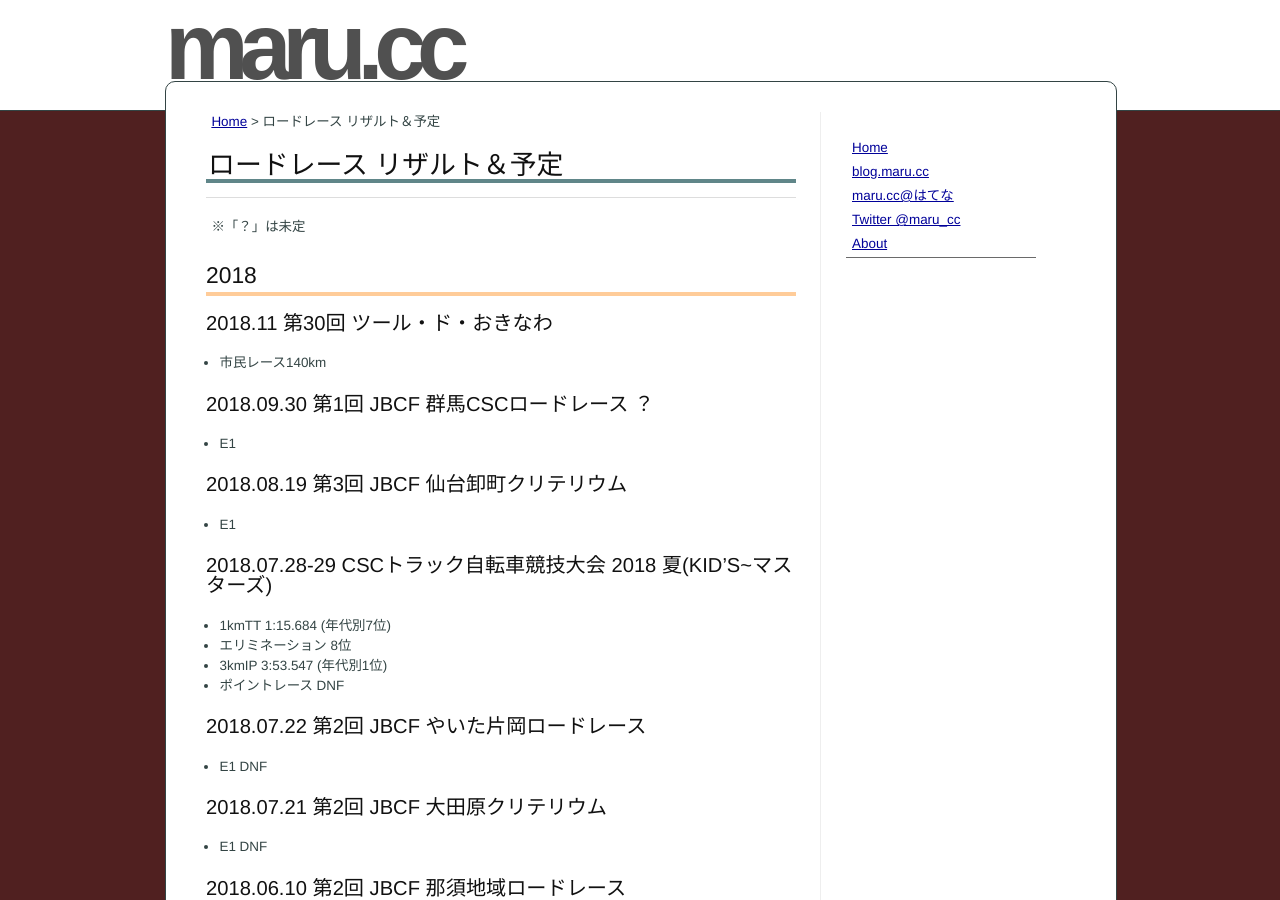
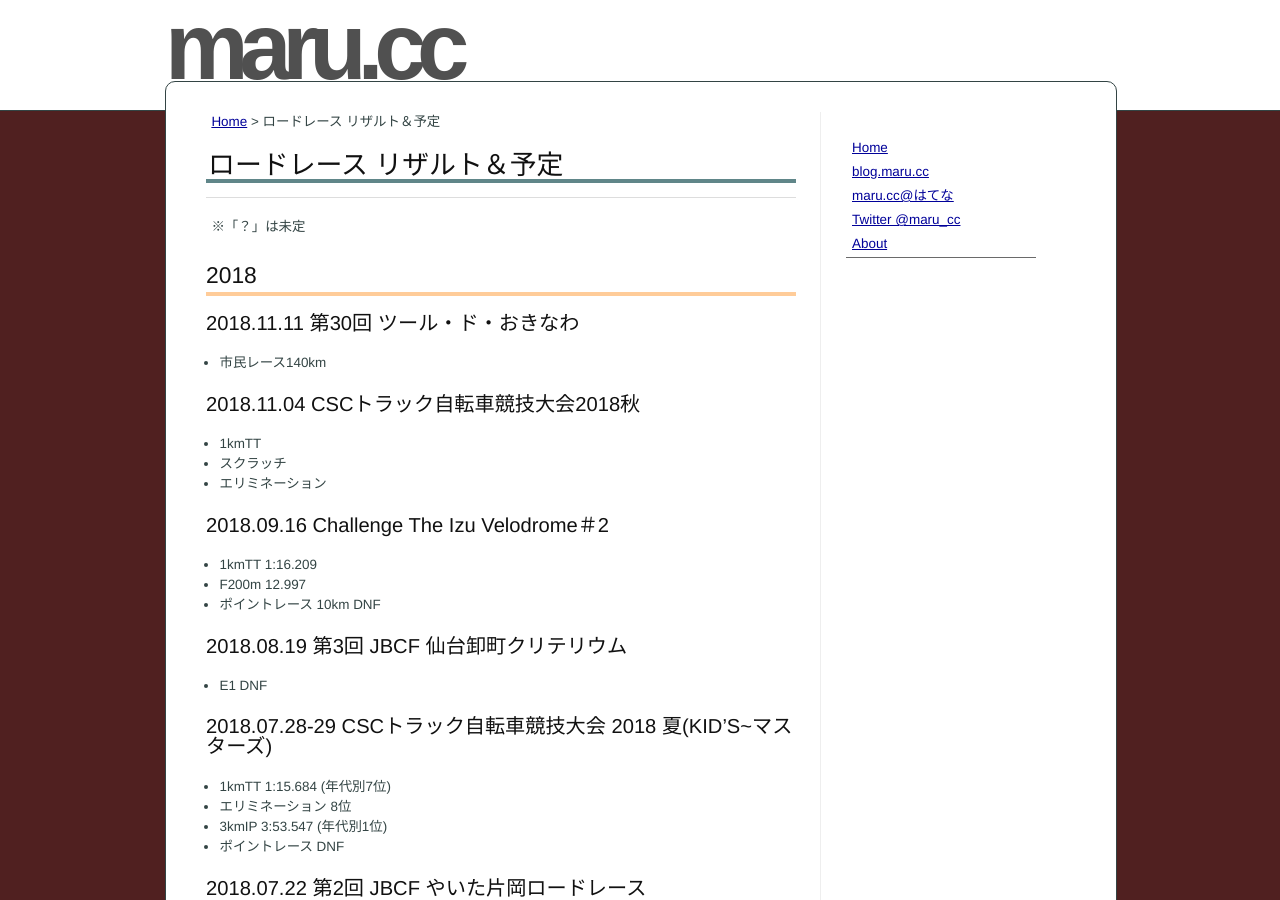
Before and after one commit to marucc/marucc.github.io, a Jekyll site: the page built from sports/results_bike.md, in a window 1280 px wide and 900 px high. Built offline with Jekyll 4.4.1, drawn with Linux system fonts in a browser that asks for light colours.

Commit message:
Published with https://stackedit.io/

```diff
--- a/sports/results_bike.md
+++ b/sports/results_bike.md
@@ -13,14 +13,21 @@ markdown: kramdown
 
 ## 2018
 
-### 2018.11 第30回 ツール・ド・おきなわ
+### 2018.11.11 第30回 ツール・ド・おきなわ
 * 市民レース140km
 
-### 2018.09.30 第1回 JBCF 群馬CSCロードレース ？
-* E1
+### 2018.11.04 CSCトラック自転車競技大会2018秋
+* 1kmTT
+* スクラッチ
+* エリミネーション
+
+### 2018.09.16 Challenge The Izu Velodrome＃2
+* 1kmTT 1:16.209
+* F200m 12.997
+* ポイントレース 10km DNF
 
 ### 2018.08.19 第3回 JBCF 仙台卸町クリテリウム
-* E1
+* E1 DNF
 
 ### 2018.07.28-29 CSCトラック自転車競技大会 2018 夏(KID’S~マスターズ)
 * 1kmTT 1:15.684 (年代別7位)
```
